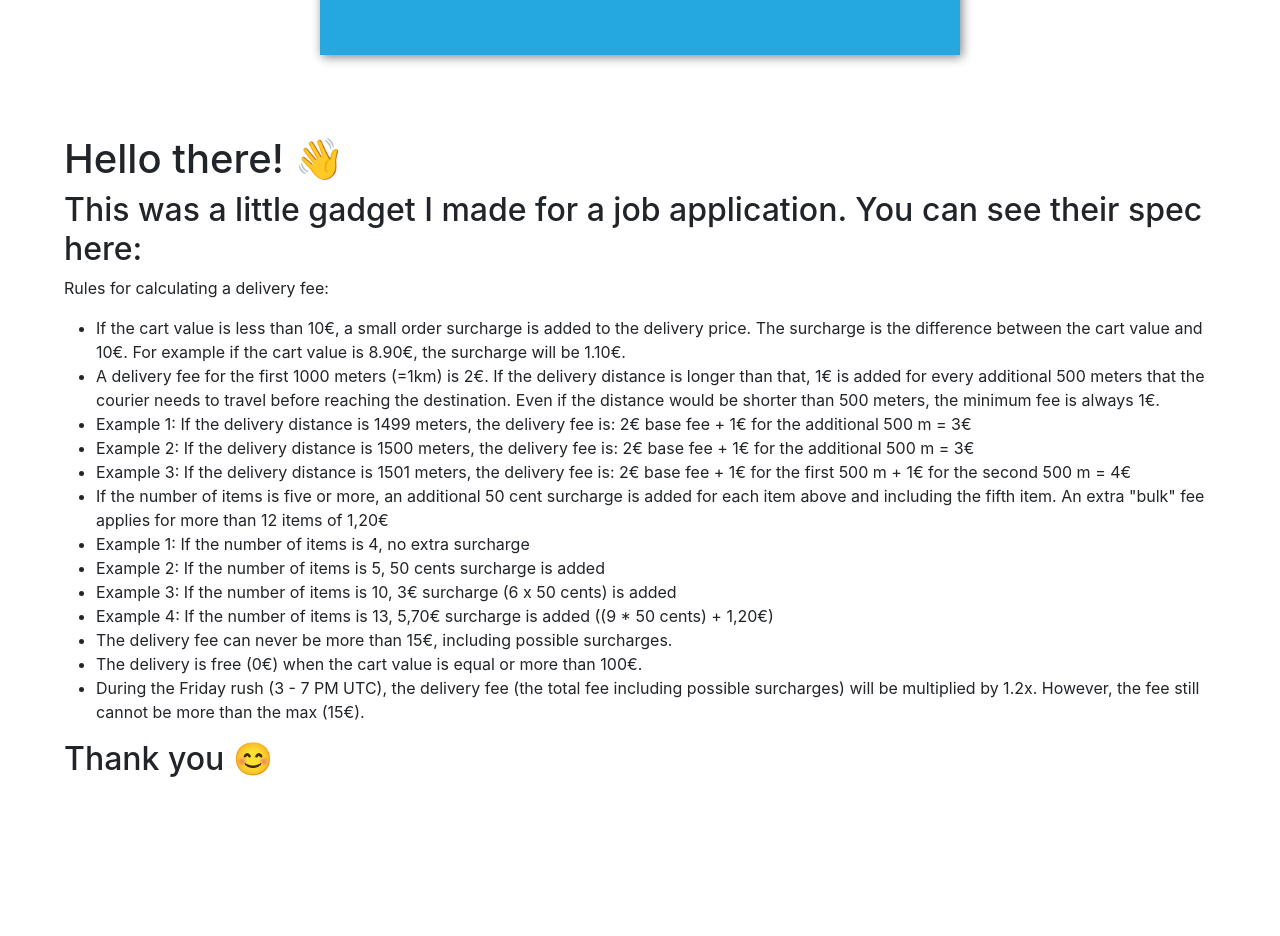
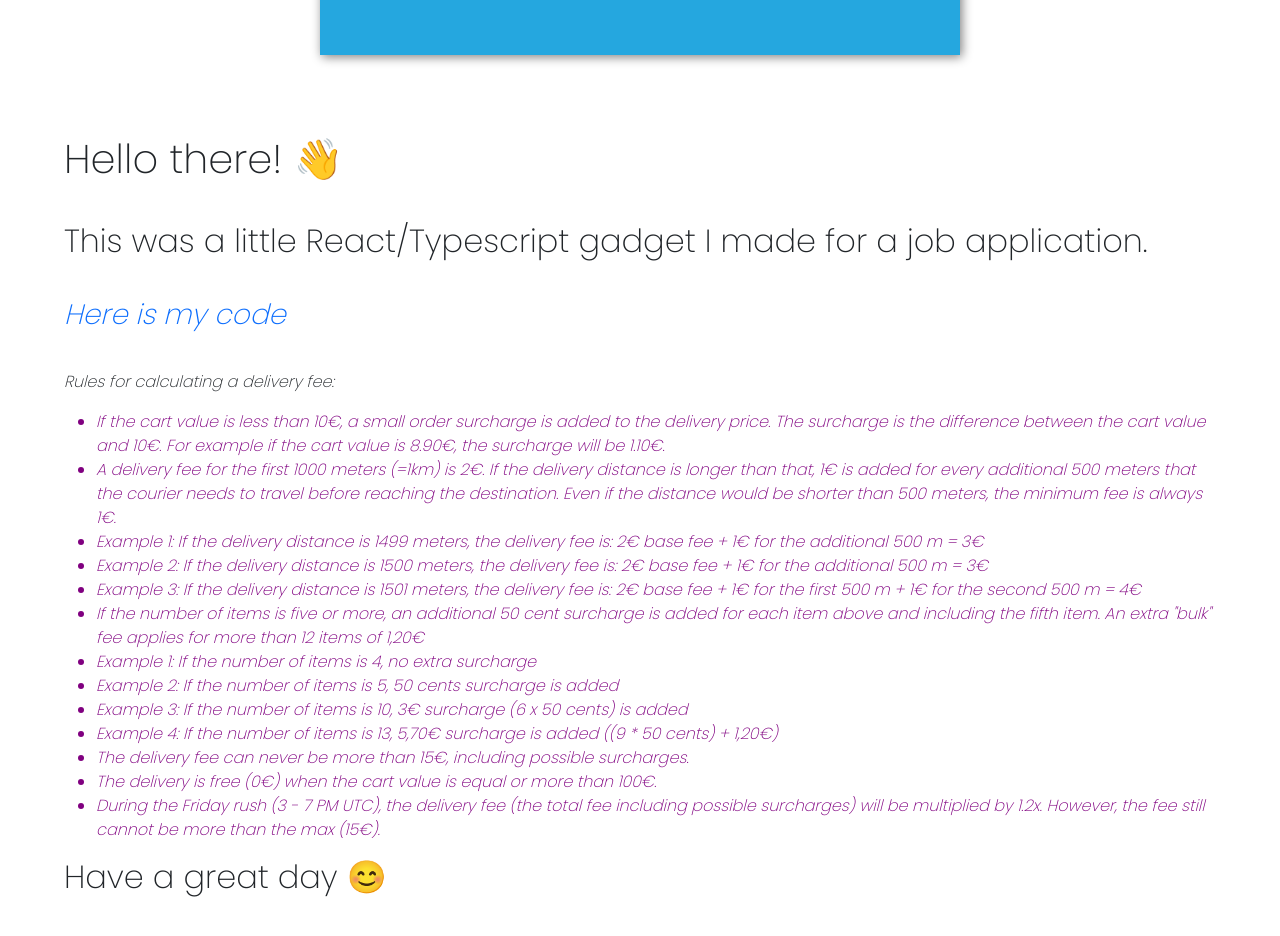
Before and after one commit to finnianj/react-delivery-fee-calculator, a React (Create React App) app: page / in a window 1280 px wide. Shown: the part 600-1536 px from the top of the page. Before the commit the page ends 1458 px from the top, so only its background shows below. Built offline with nearby package versions, Linux system fonts and the light colour scheme.

Commit message:
toucj up

```diff
--- a/src/Info.scss
+++ b/src/Info.scss
@@ -1,6 +1,11 @@
 #info{
   width: 90%;
   margin: 10vh auto;
+  font-family: 'Poppins';
+}
+
+#info > * {
+  margin-bottom: 3vw;
 }
 
 // #info h1{
@@ -9,6 +14,10 @@
 // #info h2{
 //   font-size: 2vw;
 // }
-// #info p{
-//   font-size: 10px;
-// }
+#info li{
+  color: purple;
+}
+
+#info a{
+  text-decoration: none;
+}
--- a/src/Info.tsx
+++ b/src/Info.tsx
@@ -7,7 +7,9 @@ function Info() {
   return (
     <div id="info">
       <h1>Hello there! 👋</h1>
-      <h2>This was a little gadget I made for a job application. You can see their spec here:</h2>
+      <h2>This was a little React/Typescript gadget I made for a job application.</h2>
+      <h3><em><a href='/' target='_blank'>Here is my code</a></em></h3>
+      <em>
         <p>
           Rules for calculating a delivery fee:
         </p>
@@ -26,8 +28,9 @@ function Info() {
           <li>The delivery is free (0€) when the cart value is equal or more than 100€.</li>
           <li>During the Friday rush (3 - 7 PM UTC), the delivery fee (the total fee including possible surcharges) will be multiplied by 1.2x. However, the fee still cannot be more than the max (15€).</li>
         </ul>
+      </em>
 
-      <h2>Thank you 😊</h2>
+      <h2>Have a great day 😊</h2>
     </div>
   );
 }
```
Lines whose indentation alone changed are shown as unchanged.
